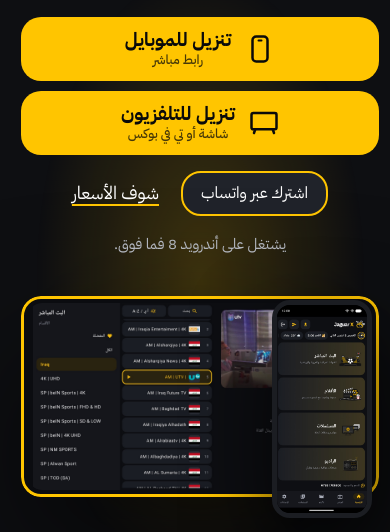
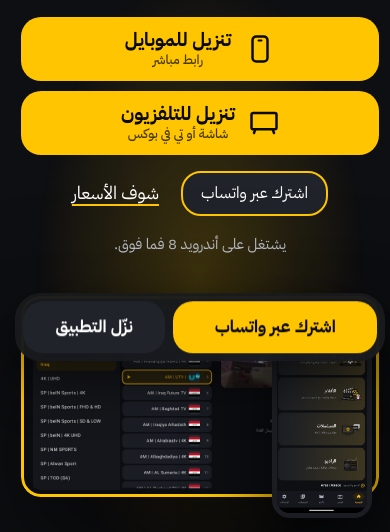
Before and after one commit to maythm91mk-droid/jaguar-x-public, a plain HTML site: page v2.html in a window 390 px wide. Shown: the part 568-1100 px from the top of the page. Drawn offline with Linux system fonts and the light colour scheme.

Commit message:
v2 preview: sticky subscribe bar on phones
Co-Authored-By: Claude Opus 5.5 <noreply@anthropic.com>

```diff
--- a/v2.html
+++ b/v2.html
@@ -172,6 +172,18 @@ h3{font-size:var(--s-m);font-weight:600;line-height:1.3}
 .more{display:flex;flex-wrap:wrap;justify-content:center;gap:8px;max-width:1240px;margin:clamp(16px,2vw,24px) auto 0}
 .more li{background:var(--step2);border-radius:99px;padding:6px 16px;font-size:16px;color:var(--muted)}
 .more li b{color:var(--ink);font-weight:600}
+
+/* v2: sticky subscribe bar on phones */
+.dock{display:none}
+@media (max-width:900px){
+  .dock{display:flex;gap:8px;position:fixed;z-index:40;inset-inline:10px;bottom:calc(10px + env(safe-area-inset-bottom,0px));padding:8px;border-radius:calc(var(--r) + 6px);background:rgba(23,25,30,.92);-webkit-backdrop-filter:blur(12px);backdrop-filter:blur(12px);box-shadow:0 18px 50px rgba(0,0,0,.55);transform:translateY(140%);transition:transform 380ms var(--ease-out)}
+  .dock.on{transform:none}
+  .dock a{flex:1;min-height:52px;display:flex;align-items:center;justify-content:center;border-radius:var(--r);font-weight:700;font-size:17px;text-decoration:none}
+  .dock .d1{background:var(--y);color:var(--on-y)}
+  .dock .d2{background:var(--step2);color:var(--ink);flex:.7}
+  .dock a:active{transform:scale(.97)}
+  .foot{padding-block-end:96px}
+}
 
 /* Remote showcase */
 .show{display:flex;flex-direction:column;align-items:center;gap:clamp(20px,3vw,36px);text-align:center}
@@ -699,6 +711,7 @@ h3{font-size:var(--s-m);font-weight:600;line-height:1.3}
   </div>
 </section>
 </main>
+<nav class="dock" id="dock" aria-label="اشتراك سريع"><a class="d1" href="https://wa.me/9647851700800?text=%D9%87%D9%84%D8%A7%D8%8C%20%D8%A3%D8%B1%D9%8A%D8%AF%20%D8%A3%D8%B4%D8%AA%D8%B1%D9%83%20%D8%A8%D9%80%20Jaguar%20X">اشترك عبر واتساب</a><a class="d2" href="#install">نزّل التطبيق</a></nav>
 
 <footer class="foot">
   <div class="blocks" id="blocks" aria-hidden="true">
@@ -747,6 +760,11 @@ h3{font-size:var(--s-m);font-weight:600;line-height:1.3}
     var gio=new IntersectionObserver(function(es){es.forEach(function(e){if(e.isIntersecting){e.target.classList.add('go');gio.unobserve(e.target)}})},{threshold:.35});
     ['steps','blocks'].forEach(function(k){gio.observe(document.getElementById(k))});
   }else{document.getElementById('steps').classList.add('go');document.getElementById('blocks').classList.add('go')}
+
+  // v2: phone dock shows after the hero, hides at the closing call to action
+  var dock=document.getElementById('dock'),heroEl=document.querySelector('.hero'),joinEl=document.getElementById('join');
+  function dk(){var h=heroEl.getBoundingClientRect().bottom<0,j=joinEl&&joinEl.getBoundingClientRect().top<innerHeight*.85&&joinEl.getBoundingClientRect().bottom>0;dock.classList.toggle('on',h&&!j)}
+  addEventListener('scroll',function(){requestAnimationFrame(dk)},{passive:true});dk();
 
   // The remote
   var names=document.getElementById('names'),btns=[].slice.call(names.querySelectorAll('button')),ring=document.getElementById('ring');
```
